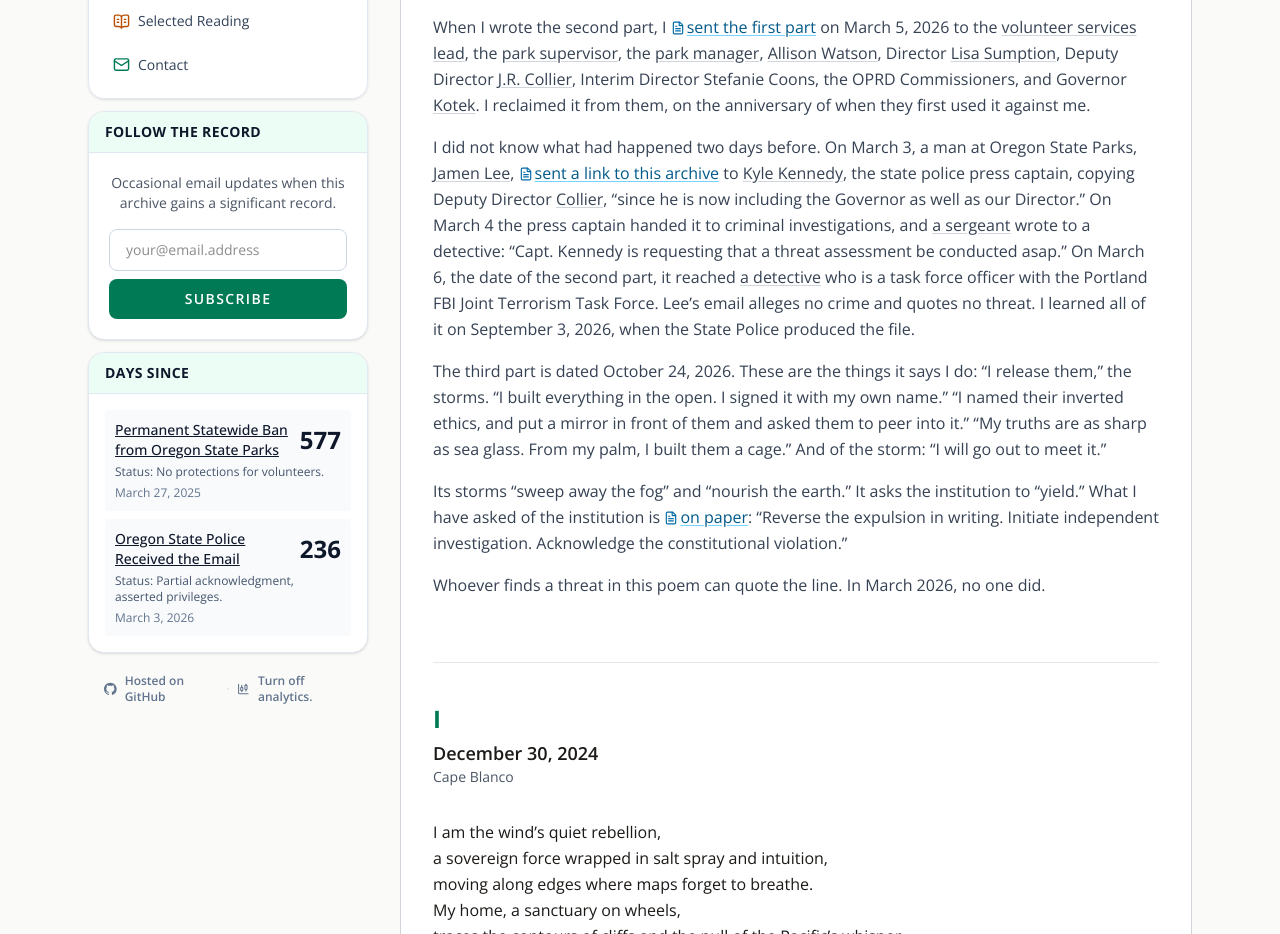
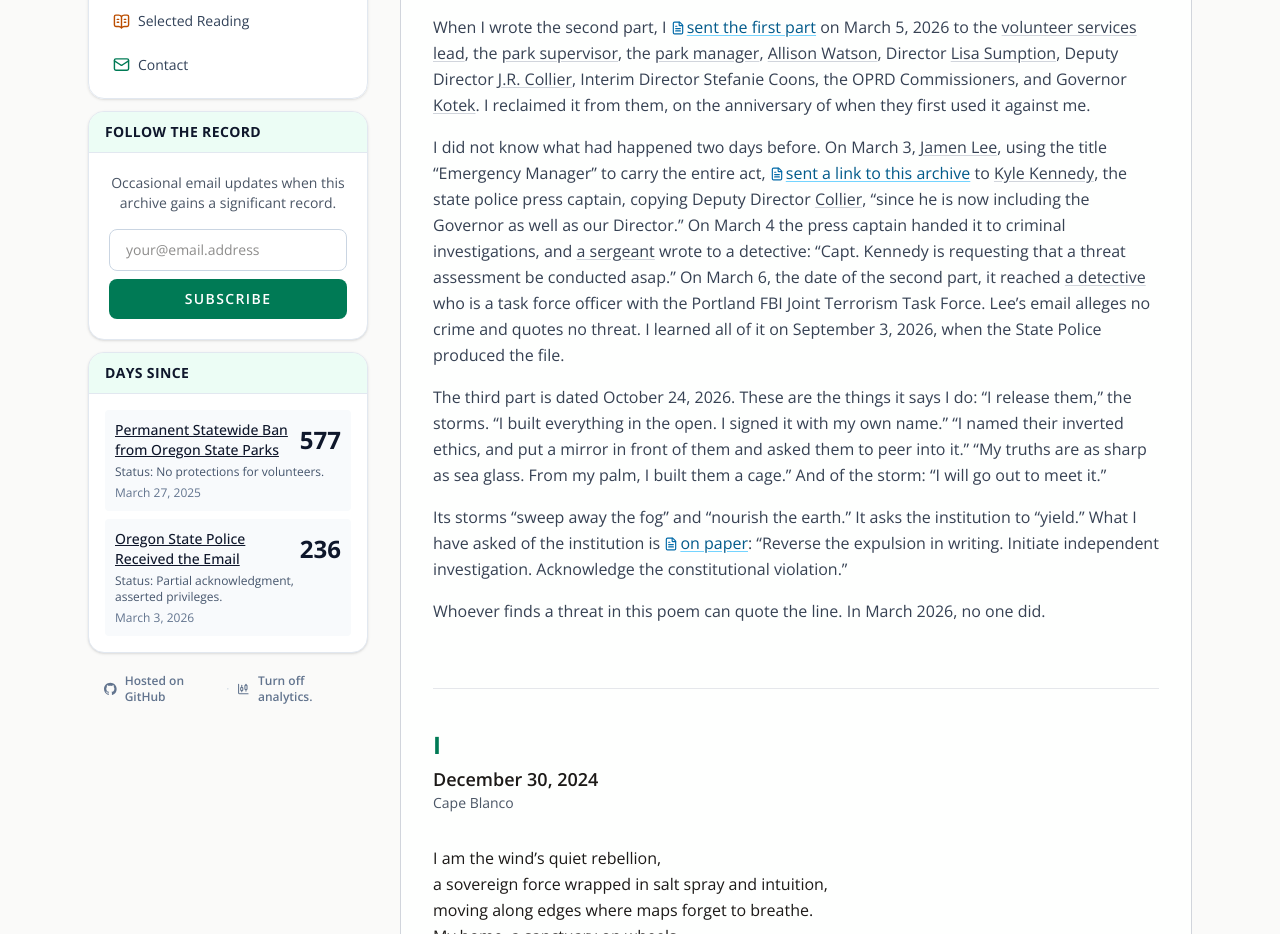
Before and after one commit to rswfire/rswfire.oprd, a Next.js app: page /soliloquy in a window 1280 px wide. Shown: the part 880-1814 px from the top of the page. Built offline with nearby package versions, Linux system fonts and the light colour scheme.

Commit message:
Soliloquy: the title meant to carry the act

```diff
--- a/app/(archive)/soliloquy/page.tsx
+++ b/app/(archive)/soliloquy/page.tsx
@@ -358,8 +358,9 @@ export default function StormchasersSoliloquyPage() {
                     Commissioners, and Governor <PersonLink name="Kotek" seat="governor" />. I reclaimed it from them, on the anniversary of when they first used it against me.
                 </p>
                 <p>
-                    I did not know what had happened two days before. On March 3, a man at Oregon State Parks,{" "}
-                    <PersonLink name="Jamen Lee" seat="emergency-manager" />,{" "}
+                    I did not know what had happened two days before. On March 3,{" "}
+                    <PersonLink name="Jamen Lee" seat="emergency-manager" />, using the title &ldquo;Emergency
+                    Manager&rdquo; to carry the entire act,{" "}
                     <Cite ulid="01M1M4WF78XJPEJJ48D1JZ4SJ8" thread="osp">sent a link to this archive</Cite> to{" "}
                     <PersonLink name="Kyle Kennedy" seat="press-captain" />, the state police press captain, copying
                     Deputy Director <PersonLink name="Collier" seat="deputy" />, &ldquo;since he is now including the Governor as well as our
```
